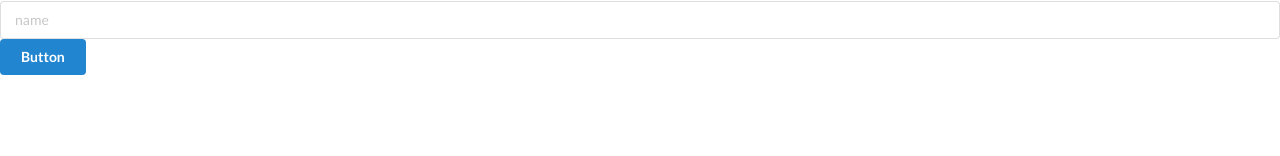
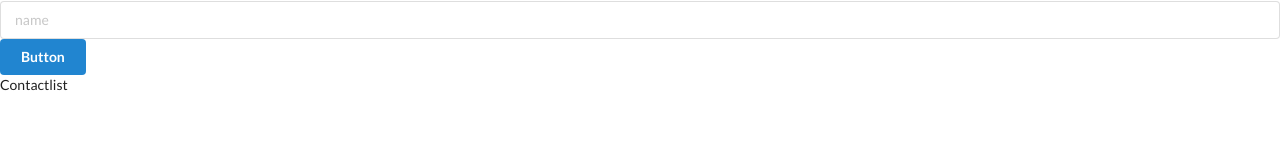
Before and after one commit to GuruduttJangid97/Contact_App, a React (Create React App) app: page / in a window 1280 px wide. Shown: the part 144-300 px from the top of the page. Built offline with nearby package versions, Linux system fonts and the light colour scheme.

Commit message:
Buttons Added

```diff
--- a/src/components/App.js
+++ b/src/components/App.js
@@ -1,7 +1,7 @@
 import React from 'react';
 import Header from './Header'
 import AddContact from './AddContacts';
-import ContacTlist from './Contact-list'
+import ContacTlist from './ContactList'
 import './App.css';
 
 function App() {
@@ -9,7 +9,7 @@ function App() {
     <div>
       <Header/>
       <AddContact/>
-      {/* <ContacTlist/> */}
+      <ContacTlist/>
     </div>
   );
 }
--- /dev/null
+++ b/src/components/ContactList.js
@@ -0,0 +1,9 @@
+import React from 'react'
+
+const ContactList = () => {
+  return (
+    <div>Contactlist</div>
+ )
+}
+
+export default ContactList
```
Also changed, not shown: src/components/Contact-list.js (deleted).
